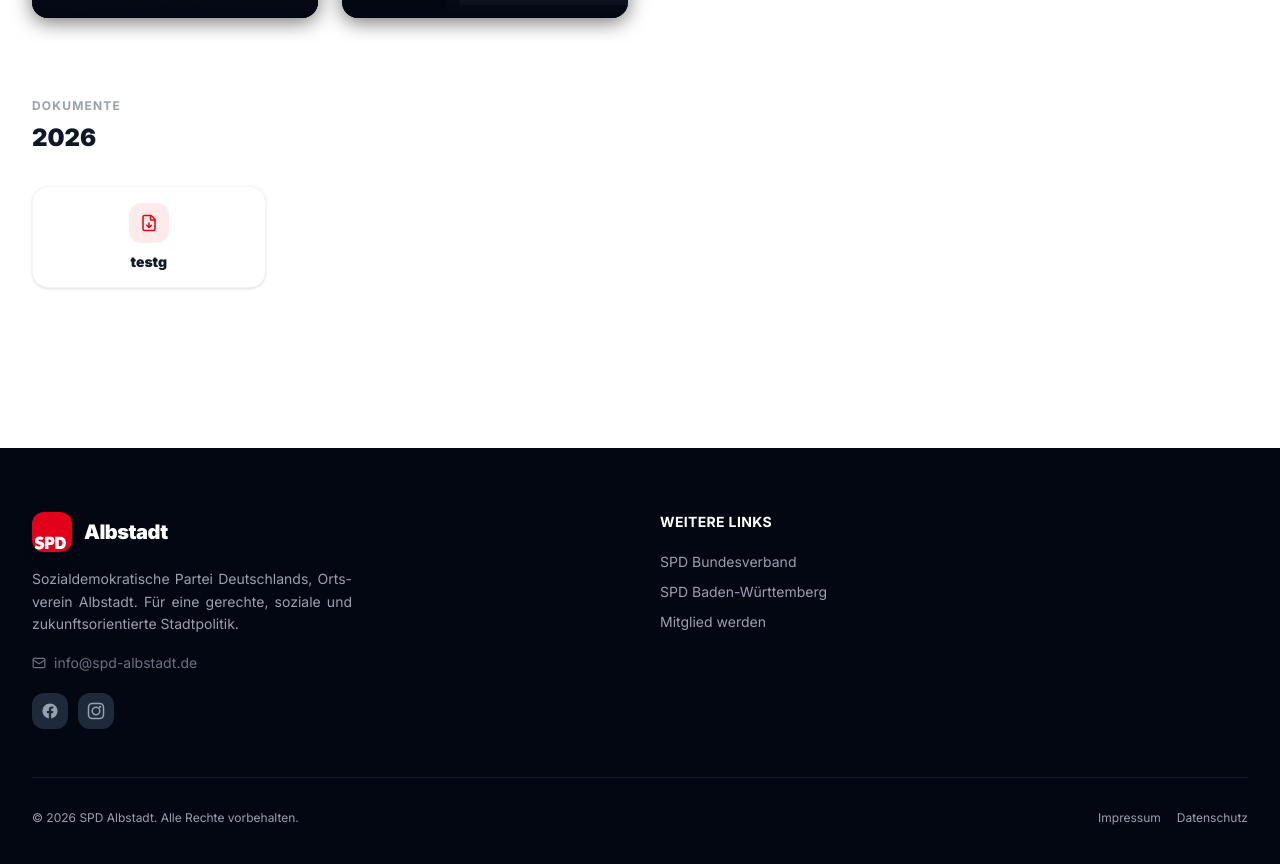
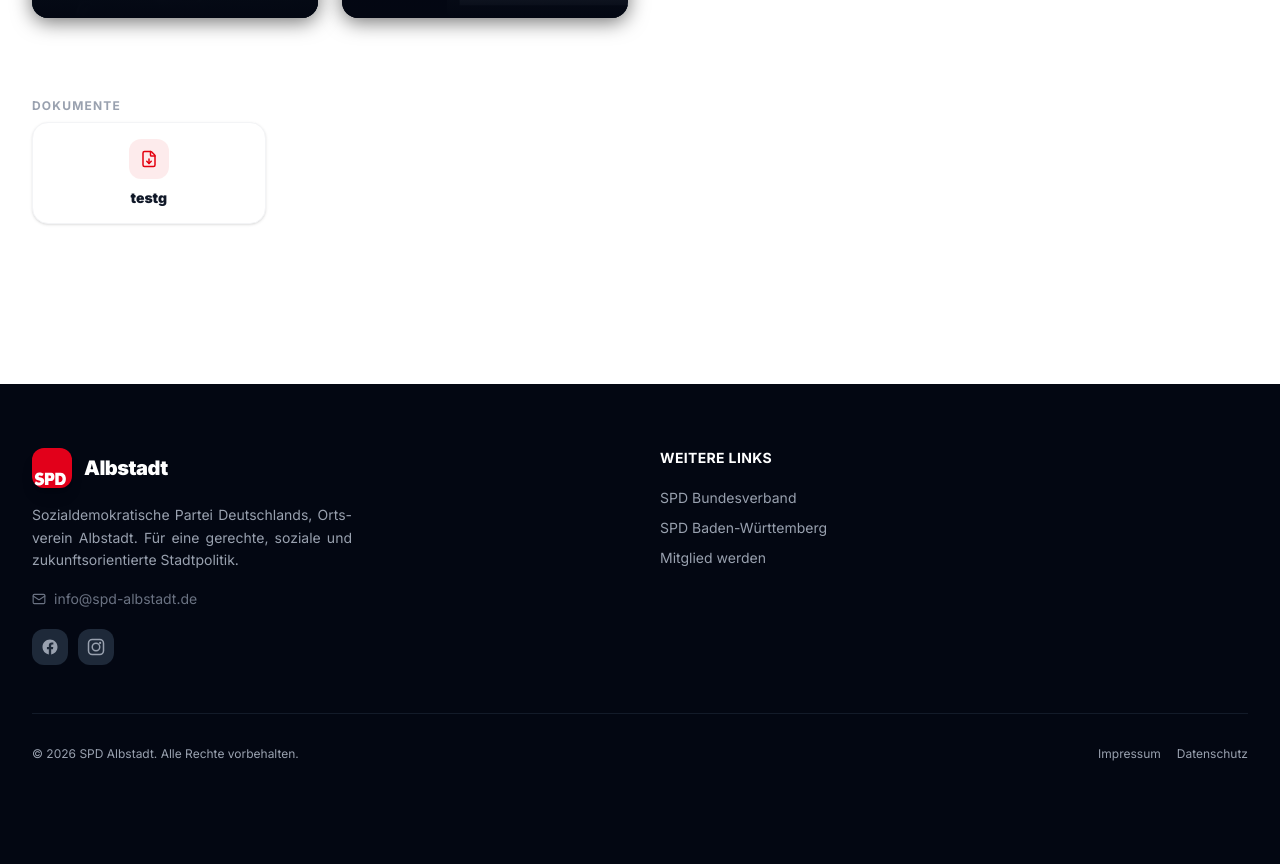
Before and after one commit to UgurTheG/SPD-Albstadt, a React (Vite) app: page /kommunalpolitik in a window 1280 px wide. Shown: the part 900-1764 px from the top of the page. After the commit the page ends 1726 px from the top, so only its background shows below. Built offline with nearby package versions, Linux system fonts and the light colour scheme.

Commit message:
feat: remove fraktion news feature and related data from configuration

```diff
--- a/src/components/sections/Kommunalpolitik.tsx
+++ b/src/components/sections/Kommunalpolitik.tsx
@@ -185,9 +185,6 @@ export default function Kommunalpolitik() {
                 <h3 className="text-xs font-bold uppercase tracking-widest text-gray-400 dark:text-gray-500 mb-2">
                   Dokumente
                 </h3>
-                <p className="text-2xl font-black text-gray-900 dark:text-white mb-8">
-                  {activeJahr.jahr}
-                </p>
                 <div className="grid grid-cols-2 sm:grid-cols-3 md:grid-cols-4 lg:grid-cols-5 gap-3">
                   {dokumente.map(dok => {
                     return (
```
